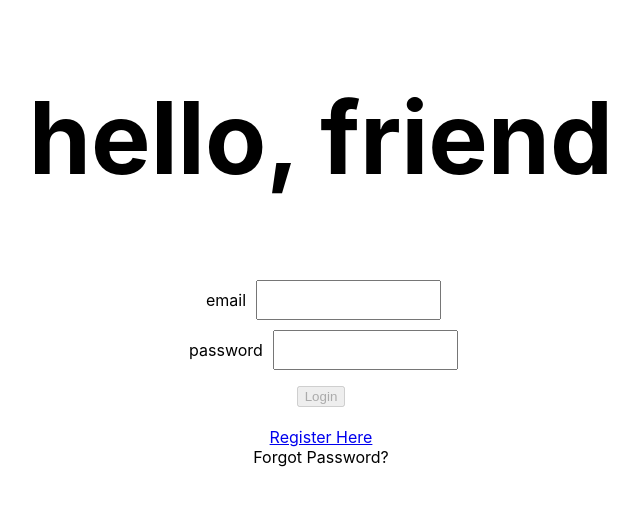
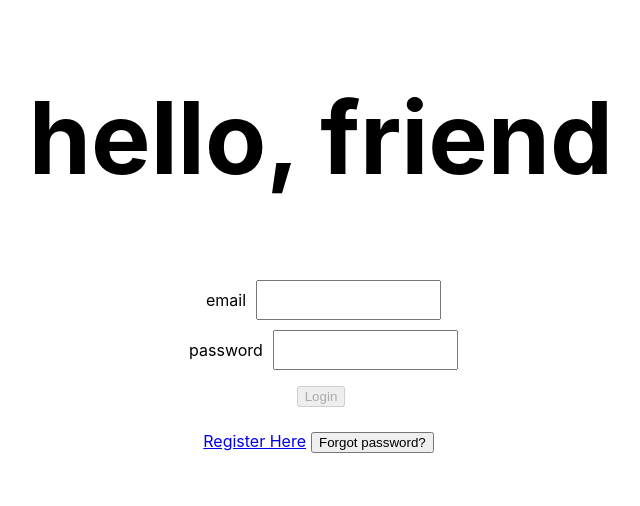
Before and after one commit to christian-m-george/team-two-client, a React (Create React App) app: page /login in a window 1280 px wide. Shown: the top 506 px of the page, without its empty margins (319-959 px from the left). Built offline with nearby package versions, Linux system fonts and the light colour scheme.

Commit message:
updated link

```diff
--- a/src/Login/Login.js
+++ b/src/Login/Login.js
@@ -80,7 +80,10 @@ const Login = () => {
             </div>
             {error ? <div className='wrapper'>{error}</div> :null}
             <div className ='register-link-wrapper wrapper'>
-                <Link to='/register'>Register Here</Link><div>Forgot Password?</div>
+                <Link to='/register'>Register Here</Link>
+                <button style={{margin: 5}} onClick={() => {
+                    history.push('/change-password');
+                }}>Forgot password?</button>
             </div>
             </form>
         </div>
```
